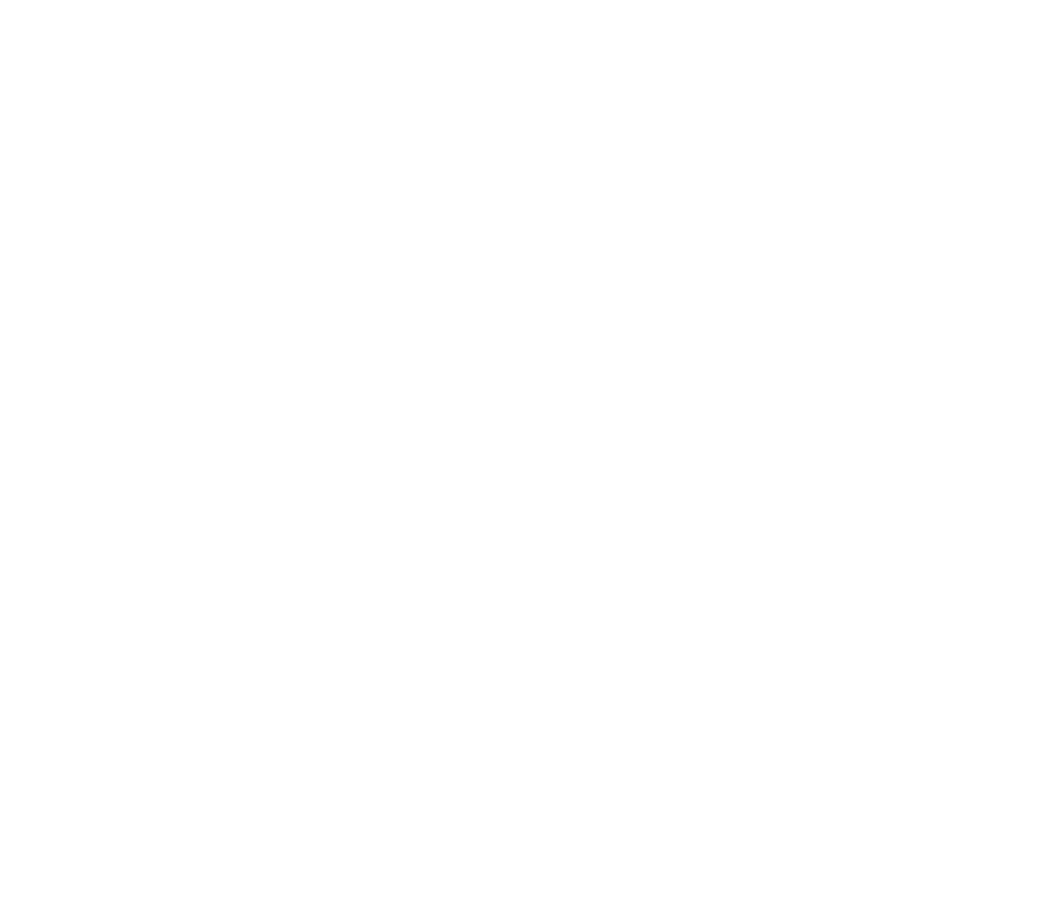
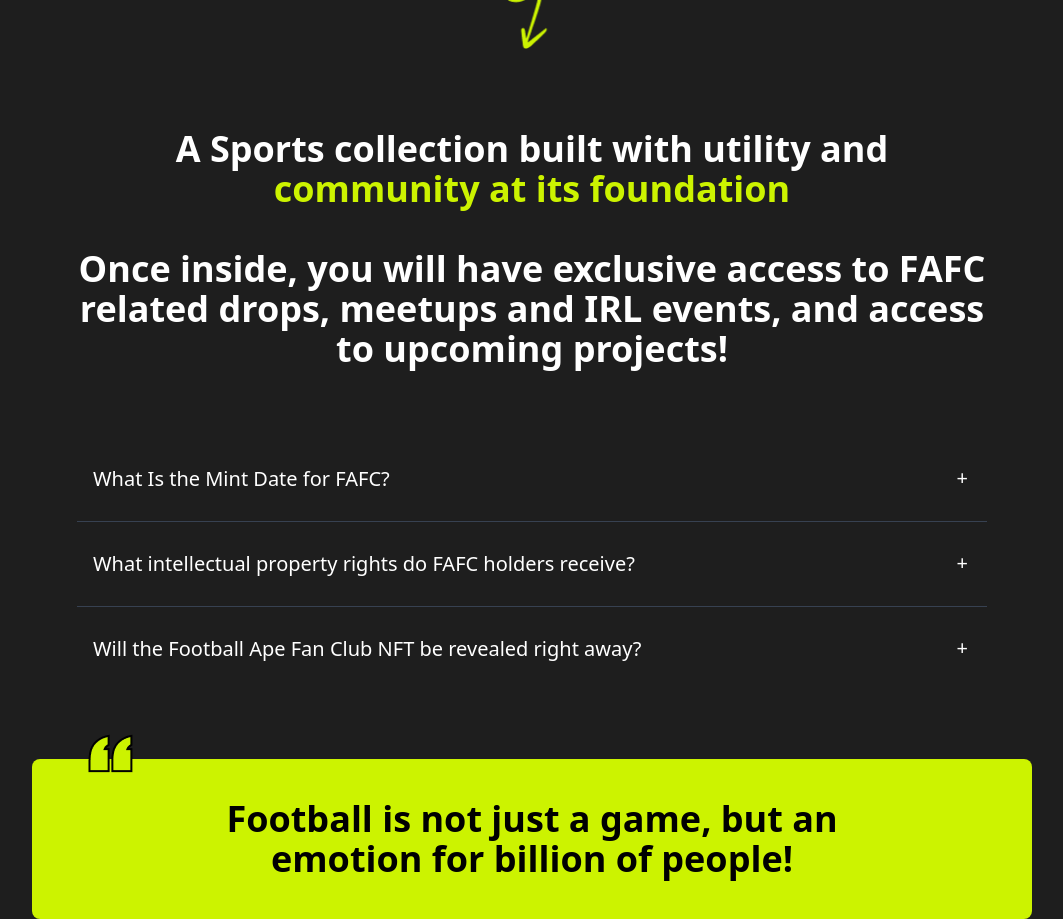
Before and after one commit to Ahsan855/football-app, a React (Create React App) app: page / in a window 1280 px wide. Shown: the part 3120-4039 px from the top of the page, without its empty margins (108-1171 px from the left). Before the commit the page ends 3046 px from the top, so only its background shows below. Built offline with nearby package versions, Linux system fonts and the light colour scheme.

Commit message:
football is not just game section done

```diff
--- a/src/App.js
+++ b/src/App.js
@@ -2,6 +2,7 @@ import About from "./components/About";
 import Fafc from "./components/Fafc";
 import Header from "./components/Header";
 import Progress from "./components/Progress";
+import Sport from "./components/Sport";
 
 function App() {
   return (
@@ -10,6 +11,7 @@ function App() {
       <About />
       <Fafc />
       <Progress />
+      <Sport />
     </div>
   );
 }
--- /dev/null
+++ b/src/components/Sport.js
@@ -0,0 +1,65 @@
+import React from "react";
+import coute from ".././image/“.png";
+import vector from ".././image/Vector.png";
+const Sport = () => {
+  return (
+    <div className="bg-[#1E1E1E]">
+      <img className="w-[58px] mx-auto" src={vector} alt="" />
+      <div className="mt-20">
+        <h1 className="text-4xl font-extrabold text-white text-center">
+          A Sports collection built with utility and <br />{" "}
+          <span className="text-[#CCF300]">community at its foundation</span>{" "}
+          <br /> <br />
+          Once inside, you will have exclusive access to FAFC <br /> related
+          drops, meetups and IRL events, and access <br /> to upcoming projects!
+        </h1>
+      </div>
+      <div className="container w-[950px] mx-auto py-20 px-5 space-y-3">
+        <div
+          tabIndex={1}
+          className="collapse collapse-plus border-gray-700 rounded-box"
+        >
+          <div className="collapse-title text-white text-xl font-medium">
+            What Is the Mint Date for FAFC?
+          </div>
+          <div className="collapse-content">
+            <p>tabIndex={1} TBA</p>
+          </div>
+        </div>
+        <hr className="border-gray-700" />
+        <div
+          tabIndex={2}
+          className="collapse collapse-plus  border-gray-700 rounded-box"
+        >
+          <div className="collapse-title text-white text-xl font-medium">
+            What intellectual property rights do FAFC holders receive?
+          </div>
+          <div className="collapse-content">
+            <p>tabIndex={2} attribute is necessary to make the div focusable</p>
+          </div>
+        </div>
+        <hr className="border-gray-700" />
+        <div
+          tabIndex={3}
+          className="collapse collapse-plus  border-gray-700 rounded-box"
+        >
+          <div className="collapse-title text-white text-xl font-medium">
+            Will the Football Ape Fan Club NFT be revealed right away?
+          </div>
+          <div className="collapse-content">
+            <p>tabIndex={3} attribute is necessary to make the div focusable</p>
+          </div>
+        </div>
+      </div>
+      <div className="bg-[#CCF300] relative px-4 py-10 rounded-lg md:w-[1000px] mx-auto">
+        <p className="text-4xl text-center text-black font-extrabold">
+          Football is not just a game, but an <br /> emotion for billion of
+          people!
+        </p>
+        <img className="absolute top-[-25px] left-14" src={coute} alt="" />
+      </div>
+    </div>
+  );
+};
+
+export default Sport;
--- a/tailwind.config.js
+++ b/tailwind.config.js
@@ -26,5 +26,6 @@ module.exports = {
       },
     ],
   },
+
   plugins: [require("daisyui")],
 };
```
Also changed, not shown: src/image/“.png (added).
